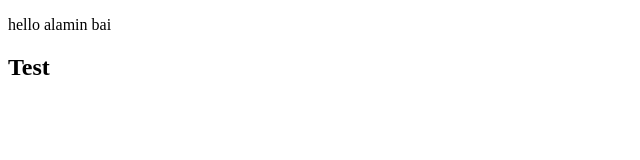
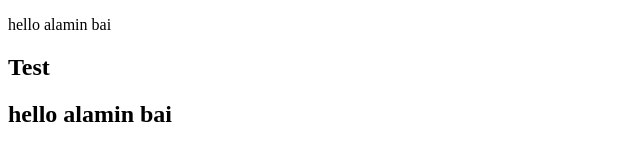
Before and after one commit to redwan10/git-team-test, a plain HTML site: page index.html in a window 1280 px wide. Shown: the whole page, without its empty margins (0-640 px from the left). Drawn offline with Linux system fonts and the light colour scheme.

Commit message:
redwan edit for you

```diff
--- a/index.html
+++ b/index.html
@@ -14,6 +14,8 @@
 
     <h2>Test</h2>
 
+    <h2>hello alamin bai</h2>
+
 
 </body>
 
```
